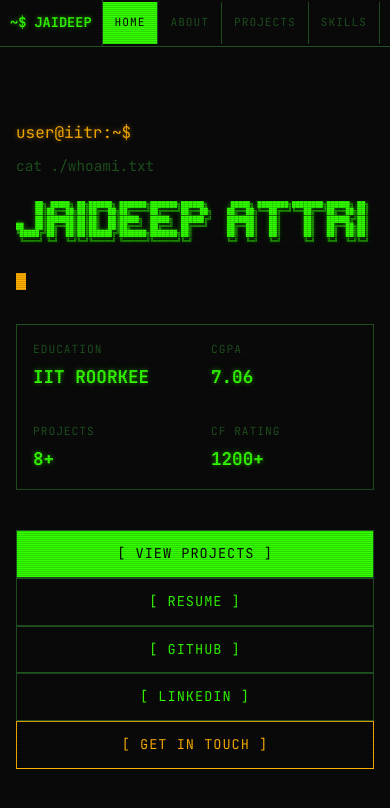
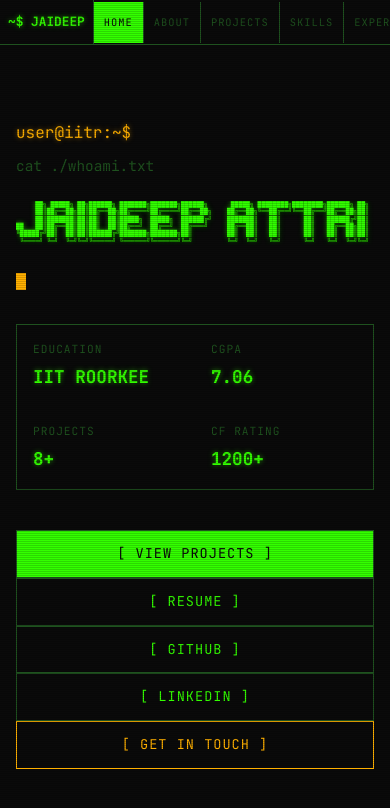
Before and after one commit to savagesavitar/Jaideep-Portfolio, a plain HTML site: page index.html in a window 390 px wide. Drawn offline with Linux system fonts and the light colour scheme.

Commit message:
Fix mobile nav - overflow on nav-links only

```diff
--- a/css/style.css
+++ b/css/style.css
@@ -84,20 +84,12 @@ body {
   border-bottom: 1px solid var(--border);
   z-index: 1000;
   padding: 0;
-  overflow-x: auto;
-  -webkit-overflow-scrolling: touch;
-  scrollbar-width: none;
-}
-
-.nav::-webkit-scrollbar {
-  display: none;
 }
 
 .nav-inner {
   display: flex;
   align-items: center;
   padding: 0;
-  min-width: max-content;
 }
 
 .nav-logo {
@@ -116,27 +108,33 @@ body {
   display: flex;
   list-style: none;
   gap: 0;
-  flex-shrink: 0;
   overflow-x: auto;
   -webkit-overflow-scrolling: touch;
   scrollbar-width: none;
+  flex-shrink: 1;
+  min-width: 0;
 }
 
 .nav-links::-webkit-scrollbar {
   display: none;
 }
 
+.nav-links li {
+  flex-shrink: 0;
+}
+
 .nav-links a {
   display: block;
-  padding: 12px 16px;
+  padding: 12px 14px;
   color: var(--muted);
   text-decoration: none;
-  font-size: 0.8rem;
+  font-size: 0.75rem;
   text-transform: uppercase;
   letter-spacing: 1px;
   border-right: 1px solid var(--border);
   transition: all 0.15s;
   white-space: nowrap;
+  flex-shrink: 0;
 }
 
 .nav-links a:hover,
@@ -1012,25 +1010,25 @@ body {
 /* ====== MOBILE RESPONSIVE ====== */
 @media (max-width: 768px) {
   .nav-inner {
+    width: 100%;
+  }
+
+  .nav-links {
+    display: flex;
     overflow-x: auto;
     -webkit-overflow-scrolling: touch;
   }
 
-  .nav-links {
-    display: flex;
-    flex-shrink: 0;
-  }
-
   .nav-links a {
-    font-size: 0.7rem;
-    padding: 12px 12px;
-    border-right: 1px solid var(--border);
+    font-size: 0.65rem;
+    padding: 12px 10px;
     min-width: fit-content;
   }
 
   .nav-logo {
-    font-size: 0.85rem;
-    padding: 12px 10px;
+    font-size: 0.8rem;
+    padding: 12px 8px;
+    flex-shrink: 0;
   }
 
   .about-grid,
```
